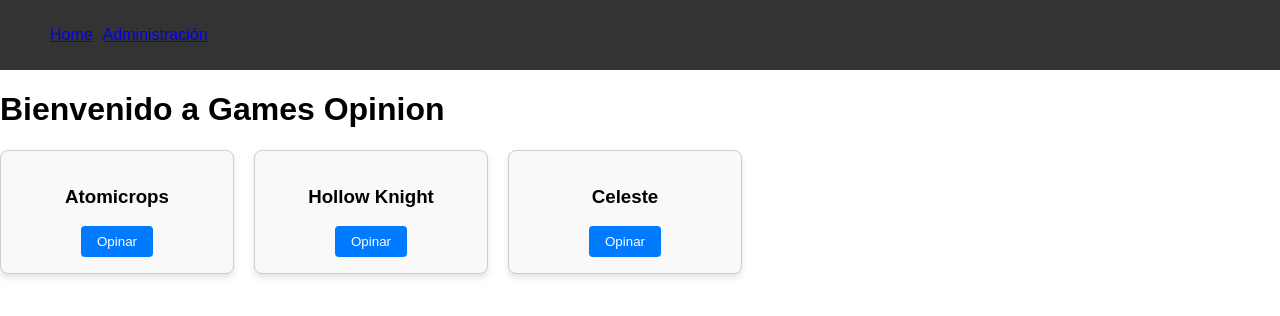
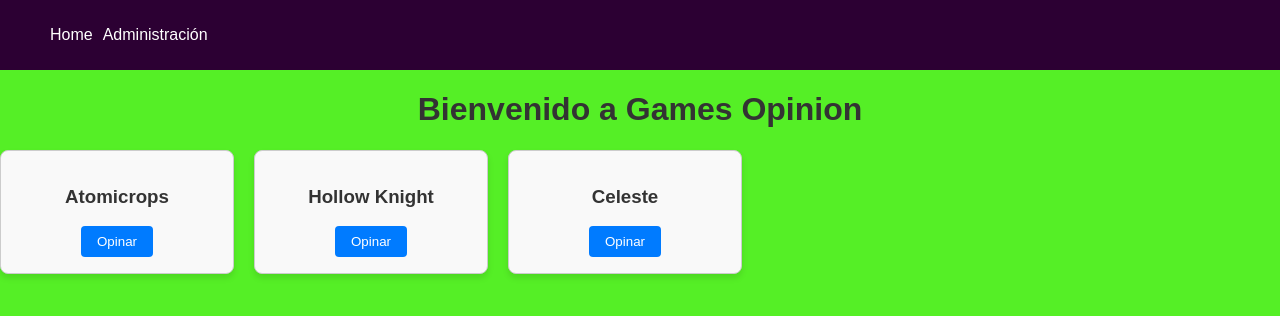
Before and after one commit to vandalit/repaso-ariel, a Vue app in the folder games-opinion-v2/: page / in a window 1280 px wide. Shown: the top 316 px of the page. Built offline with nearby package versions, Linux system fonts and the light colour scheme.

Commit message:
estilos globales

```diff
--- /dev/null
+++ b/games-opinion-v2/src/assets/styles.css
@@ -0,0 +1,48 @@
+body {
+    font-family: Arial, sans-serif;
+    margin: 0;
+    padding: 0;
+    background-color: #55ef26;
+    color: #333;
+  }
+
+  h1, h2 {
+    text-align: center;
+  }
+
+  .container {
+    max-width: 1200px;
+    margin: 0 auto;
+    padding: 20px;
+  }
+
+  button {
+    cursor: pointer;
+    border: none;
+    border-radius: 4px;
+    padding: 10px 20px;
+    transition: background-color 0.3s ease;
+  }
+
+  button:hover {
+    opacity: 0.9;
+  }
+
+  .navbar {
+    background-color: #c5d517;
+    padding: 10px;
+    display: flex;
+    justify-content: space-between;
+    align-items: center;
+    color: white;
+  }
+
+  .navbar a {
+    color: white;
+    text-decoration: none;
+    margin: 0 10px;
+  }
+
+  .navbar a:hover {
+    text-decoration: underline;
+  }
--- a/games-opinion-v2/src/components/AppNavbar.vue
+++ b/games-opinion-v2/src/components/AppNavbar.vue
@@ -15,15 +15,23 @@
 
   <style scoped>
   nav {
-    background-color: #333;
+    background-color: #2c0033;
     padding: 10px;
   }
   ul {
     list-style: none;
     display: flex;
     gap: 10px;
+
   }
   li {
     color: white;
   }
+  a {
+    text-decoration: none;
+    color: white;
+  }
+  a:hover {
+    color: yellowgreen;
+  }
   </style>
--- a/games-opinion-v2/src/main.js
+++ b/games-opinion-v2/src/main.js
@@ -1,5 +1,7 @@
 import { createApp } from 'vue'
 import App from './App.vue'
 import router from './router'
+import './assets/styles.css';
+
 
 createApp(App).use(router).mount('#app')
```
